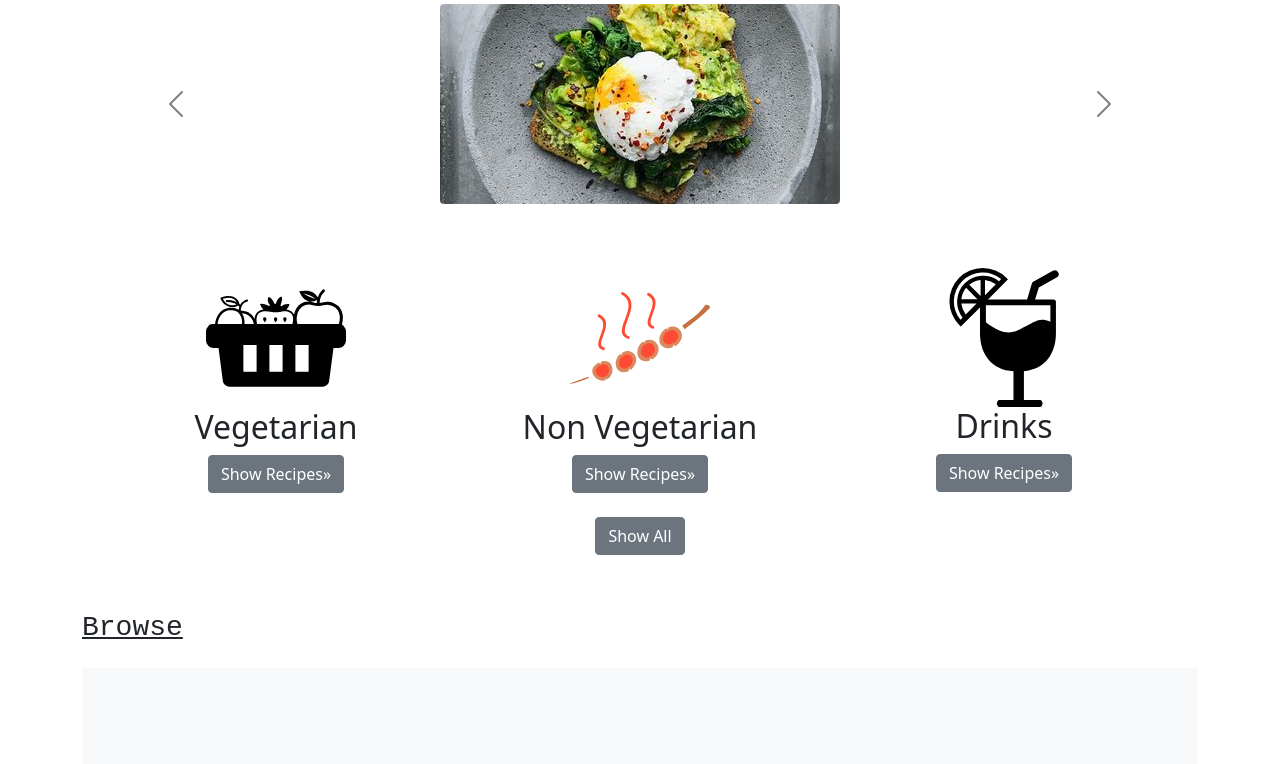
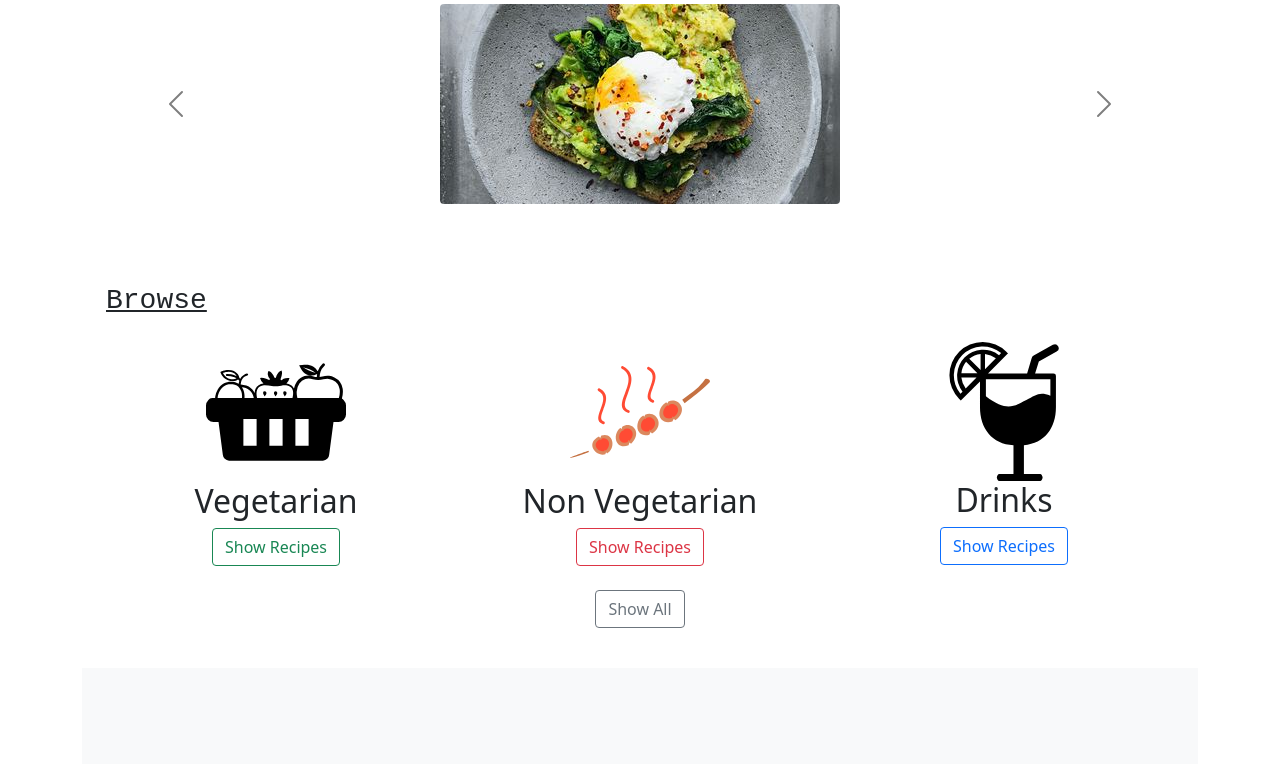
Before and after one commit to My-Cookbook-Team/The_cookbook, a PHP site: page / in a window 1280 px wide. Shown: the part 289-1053 px from the top of the page. Run offline with PHP 8.4, Linux system fonts and the light colour scheme; the visitor is signed in with stand-in values (Sample User, id 1).

Commit message:
changed button color

```diff
--- a/index.php
+++ b/index.php
@@ -78,11 +78,11 @@ if ($conn->connect_error) {
     }
 
     .clipping {
-            width: 386px;
-            white-space: nowrap;
-            overflow: hidden;
-            text-overflow: ellipsis;
-        }
+      width: 386px;
+      white-space: nowrap;
+      overflow: hidden;
+      text-overflow: ellipsis;
+    }
   </style>
 </head>
 
@@ -159,6 +159,7 @@ if ($conn->connect_error) {
 
       <!-- categories -->
       <div class="container marketing">
+        <h3 class="py-3 main-header text-decoration-underline">Browse</h3>
         <form action="index.php" method="post">
           <!-- Three columns of text below the carousel -->
           <div class="row">
@@ -167,19 +168,19 @@ if ($conn->connect_error) {
               <img src="images/fruit-basket.svg" class="d-block m-auto round" width="140" height="140" alt="...">
 
               <h2>Vegetarian</h2>
-              <button class="btn btn-secondary" name="veg" type="submit">Show Recipes&raquo;</button>
+              <button class="btn btn-outline-success" name="veg" type="submit">Show Recipes</button>
             </div><!-- /.col-lg-4 -->
             <div class="col-lg-4">
               <img src="images/meatball.svg" class="d-block m-auto round" width="140" height="140" alt="...">
 
               <h2>Non Vegetarian</h2>
-              <button class="btn btn-secondary" name="nonveg" type="submit">Show Recipes&raquo;</button>
+              <button class="btn btn-outline-danger" name="nonveg" type="submit">Show Recipes</button>
             </div><!-- /.col-lg-4 -->
             <div class="col-lg-4">
               <img src="images/drink.svg" class="d-block m-auto round" width="140" height="139" alt="...">
 
               <h2>Drinks</h2>
-              <button class="btn btn-secondary" name="drinks" type="submit">Show Recipes&raquo;</button>
+              <button class="btn btn-outline-primary" name="drinks" type="submit">Show Recipes</button>
             </div>
             <div class="col-lg-4">
 
@@ -188,26 +189,15 @@ if ($conn->connect_error) {
             <div class="col-lg-4">
 
 
-              <button class="btn btn-secondary" name="showall" type="submit">Show All</button>
+              <button class="btn btn-outline-secondary" name="showall" type="submit">Show All</button>
             </div>
             <!-- /.col-lg-4 -->
           </div><!-- /.row -->
-
         </form>
       </div>
-
-
-
-
-
-
-
-
-
-
     </div>
     <!-- section 3-cards -->
-    <h3 class="py-3 main-header text-decoration-underline">Browse</h3>
+
     <div class="album py-5 bg-light">
       <div class="container">
         <div class="row row-cols-1 row-cols-sm-2 row-cols-md-3 g-3">
--- a/recipe.php
+++ b/recipe.php
@@ -67,7 +67,7 @@ if ($conn->connect_error) {
     </header>
 
     <div class="add-rec d-flex flex-wrap align-items-center justify-content-center justify-content-lg-start">
-        <a class="" href="add.php"><button type="button" class="btn btn-outline-dark me-2">Add Recipe</button></a>
+        <a class="" href="add.php"><button type="button" class="btn btn-outline-success me-2">Add Recipe</button></a>
     </div>
     <!-- section 2-cards -->
     <div class="album py-5 bg-light">
@@ -92,7 +92,7 @@ if ($conn->connect_error) {
                                         <small class="text-muted"><?php echo $row["rCookTimeh"] . "h " . $row["rCookTimem"] . "m " ?></small>
                                     </div>
                                     <div class="btn-group">
-                                        <a href="delete.php?id=<?php echo $row['rid']; ?>"><button type="button" class="btn btn-sm btn-outline-secondary">Delete</button></a>
+                                        <a href="delete.php?id=<?php echo $row['rid']; ?>"><button type="button" class="btn btn-sm btn-outline-danger">Delete</button></a>
                                         <a href="update.php?id=<?php echo $row['rid']; ?>"><button type="button" class="btn btn-sm btn-outline-secondary">Update</button></a>
                                     </div>
                                 </div>
```
Also changed, not shown: images/r_images/6643faf4e8aa4643d66a04607227f88epexels-pixabay-315755.jpg (added).
